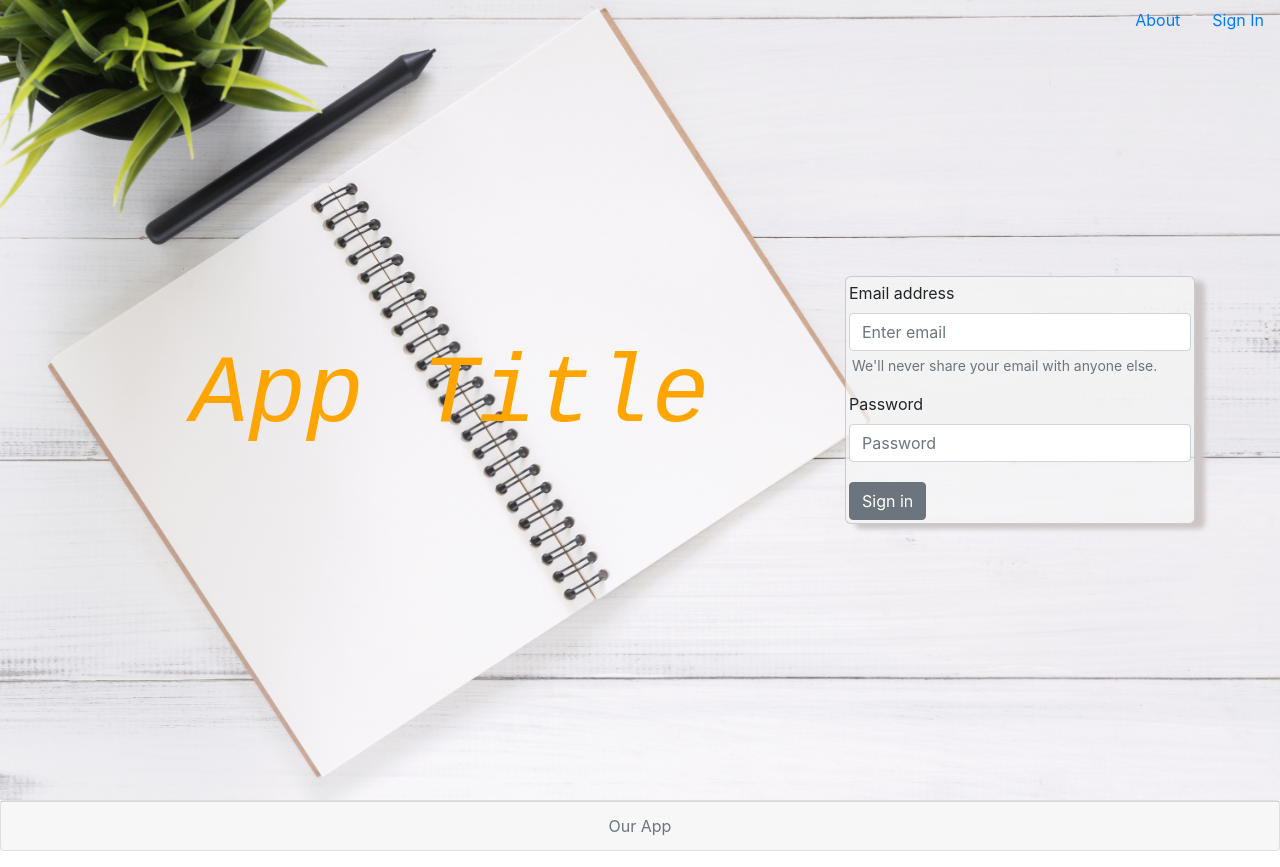
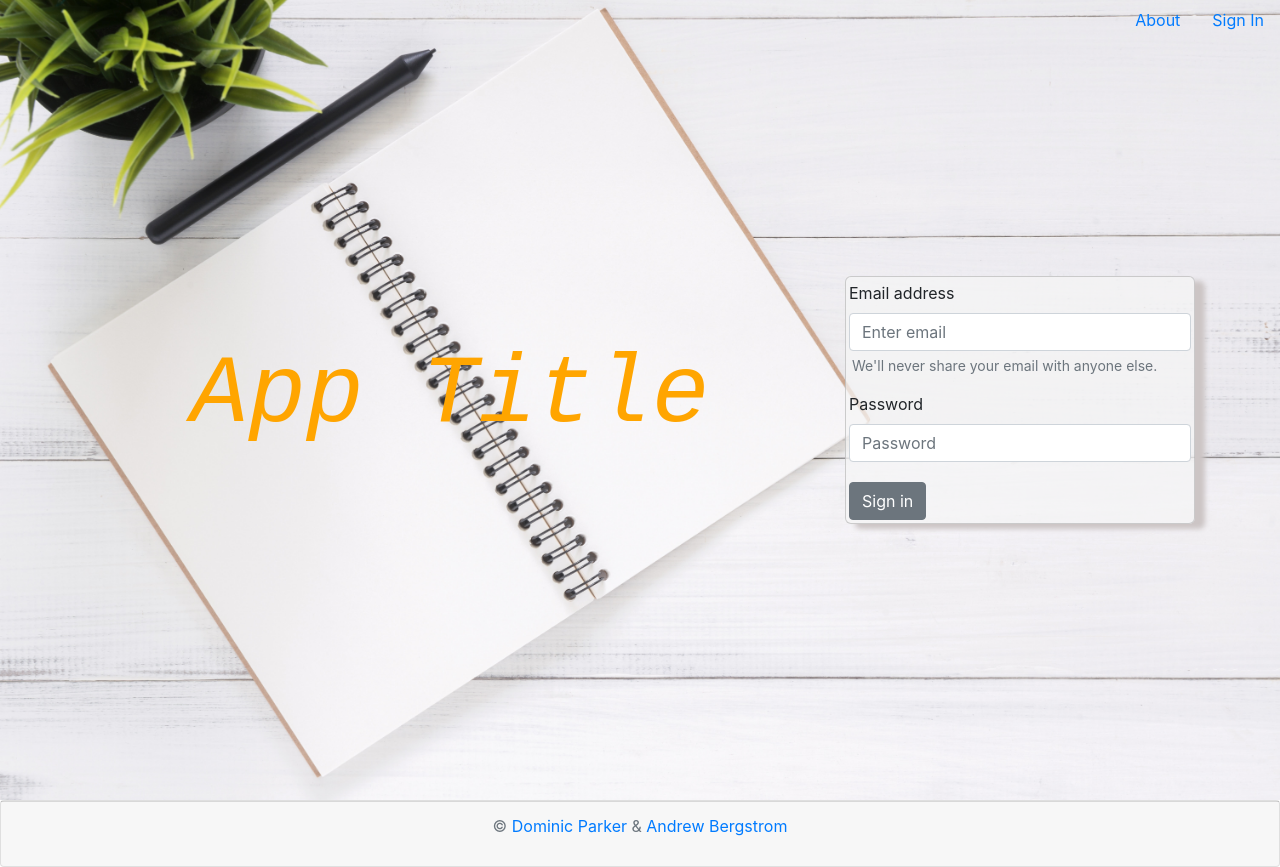
Before and after one commit to domjparker/DomAndrewProjectFE, a React (Create React App) app: page / in a window 1280 px wide. Built offline with nearby package versions, Linux system fonts and the light colour scheme.

Commit message:
added links to footer

```diff
--- a/src/components/Footer/footer.js
+++ b/src/components/Footer/footer.js
@@ -5,7 +5,14 @@ function Footer() {
   return (
     <div>
       <Card className="text-center">
-        <Card.Footer className="text-muted">Our App</Card.Footer>
+        <Card.Footer className="text-muted">
+          <p>
+            &copy;
+            <a href="https://www.linkedin.com/in/dominic-j-parker/"> Dominic Parker </a>
+            &
+            <a href="https://www.linkedin.com/in/andrew-bergstrom/"> Andrew Bergstrom</a>
+          </p>
+        </Card.Footer>
       </Card>
     </div>
   );
```
